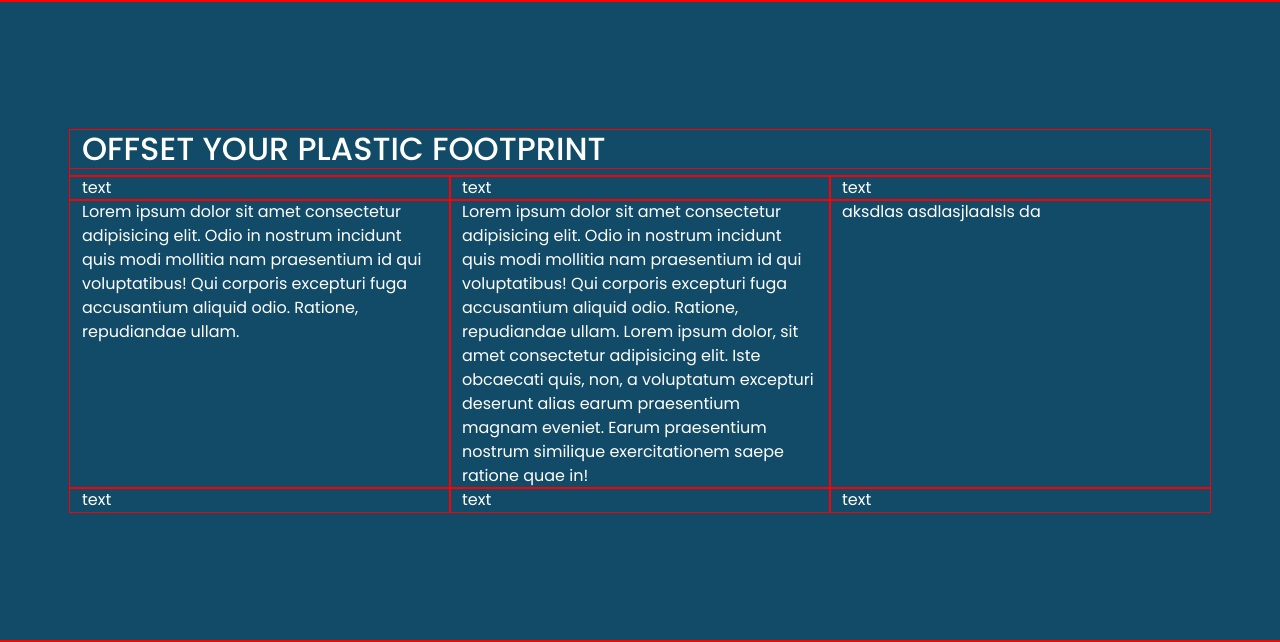
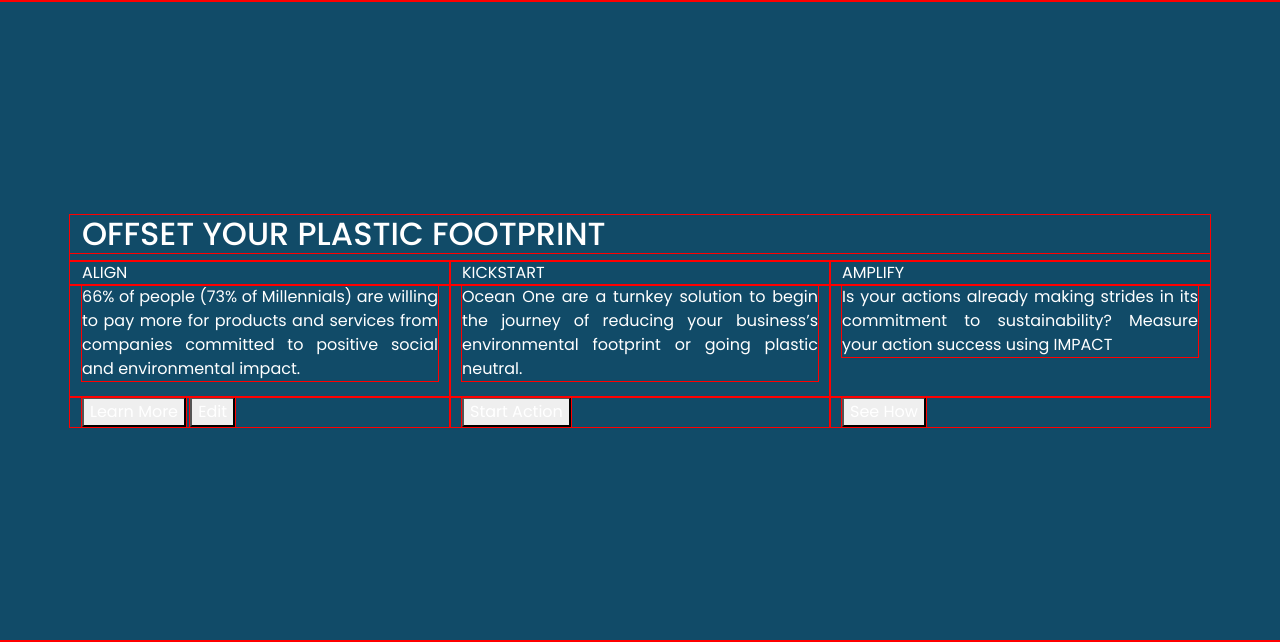
Before and after one commit to aminhnh/ocean-one-ppw, a PHP site: page /index-bootstrap.html in a window 1280 px wide. Shown: the part 799-1441 px from the top of the page. Run offline with PHP 8.4, Linux system fonts and the light colour scheme.

Commit message:
Add edit button for ALIGN paragraph

```diff
--- a/index-bootstrap.html
+++ b/index-bootstrap.html
@@ -51,32 +51,44 @@
           <h2>OFFSET YOUR PLASTIC FOOTPRINT</h2>
         </div>
         <div class="row">
-          <div class="col">text</div>
-          <div class="col">text</div>
-          <div class="col">text</div>
+          <div class="col">ALIGN</div>
+          <div class="col">KICKSTART</div>
+          <div class="col">AMPLIFY</div>
+        </div>
+        <div class="row">
+          <div class="col text-justify" id="align-para">
+            <p>
+              66% of people (73% of Millennials) are willing to pay more for
+              products and services from companies committed to positive social
+              and environmental impact.
+            </p>
+          </div>
+          <div class="col text-justify" id="kickstart-para">
+            <p>
+              Ocean One are a turnkey solution to begin the journey of reducing
+              your business’s environmental footprint or going plastic neutral.
+            </p>
+          </div>
+          <div class="col text-justify">
+            <p>
+              Is your actions already making strides in its commitment to
+              sustainability? Measure your action success using IMPACT
+            </p>
+          </div>
         </div>
         <div class="row">
           <div class="col">
-            Lorem ipsum dolor sit amet consectetur adipisicing elit. Odio in
-            nostrum incidunt quis modi mollitia nam praesentium id qui
-            voluptatibus! Qui corporis excepturi fuga accusantium aliquid odio.
-            Ratione, repudiandae ullam.
+            <button>Learn More</button>
+            <span id="editButton">
+              <button onclick="editText()">Edit</button>
+            </span>
           </div>
           <div class="col">
-            Lorem ipsum dolor sit amet consectetur adipisicing elit. Odio in
-            nostrum incidunt quis modi mollitia nam praesentium id qui
-            voluptatibus! Qui corporis excepturi fuga accusantium aliquid odio.
-            Ratione, repudiandae ullam. Lorem ipsum dolor, sit amet consectetur
-            adipisicing elit. Iste obcaecati quis, non, a voluptatum excepturi
-            deserunt alias earum praesentium magnam eveniet. Earum praesentium
-            nostrum similique exercitationem saepe ratione quae in!
+            <button>Start Action</button>
           </div>
-          <div class="col">aksdlas asdlasjlaalsls da</div>
-        </div>
-        <div class="row">
-          <div class="col">text</div>
-          <div class="col">text</div>
-          <div class="col">text</div>
+          <div class="col">
+            <button>See How</button>
+          </div>
         </div>
       </div>
     </div>
--- a/script/script.js
+++ b/script/script.js
@@ -1,3 +1,22 @@
 function takeAction() {
   alert("I am taking action!");
 }
+function editText() {
+  var paraAlign = document.getElementById("align-para");
+  var paraKick = document.getElementById("kickstart-para");
+  var editButton = document.getElementById("editButton");
+
+  paraAlign.innerHTML =
+    `<form><textarea name="" id="edited-text" cols="40" rows="3">` +
+    paraKick.innerText +
+    `</textarea>
+  </form>`;
+  editButton.innerHTML = `<button onclick="saveEdit()">Save</button>`;
+}
+function saveEdit() {
+  var paraAlign = document.getElementById("align-para");
+  var editedText = document.getElementById("edited-text").value;
+  var editButton = document.getElementById("editButton");
+  paraAlign.innerHTML = `<p>${editedText}</p>`;
+  editButton.innerHTML = `<button onclick="editText()">Edit</button>`;
+}
--- a/style/style-bootstrap.css
+++ b/style/style-bootstrap.css
@@ -131,3 +131,6 @@ li a:hover {
 .black {
   color: black;
 }
+.text-justify {
+  text-align: justify;
+}
```
